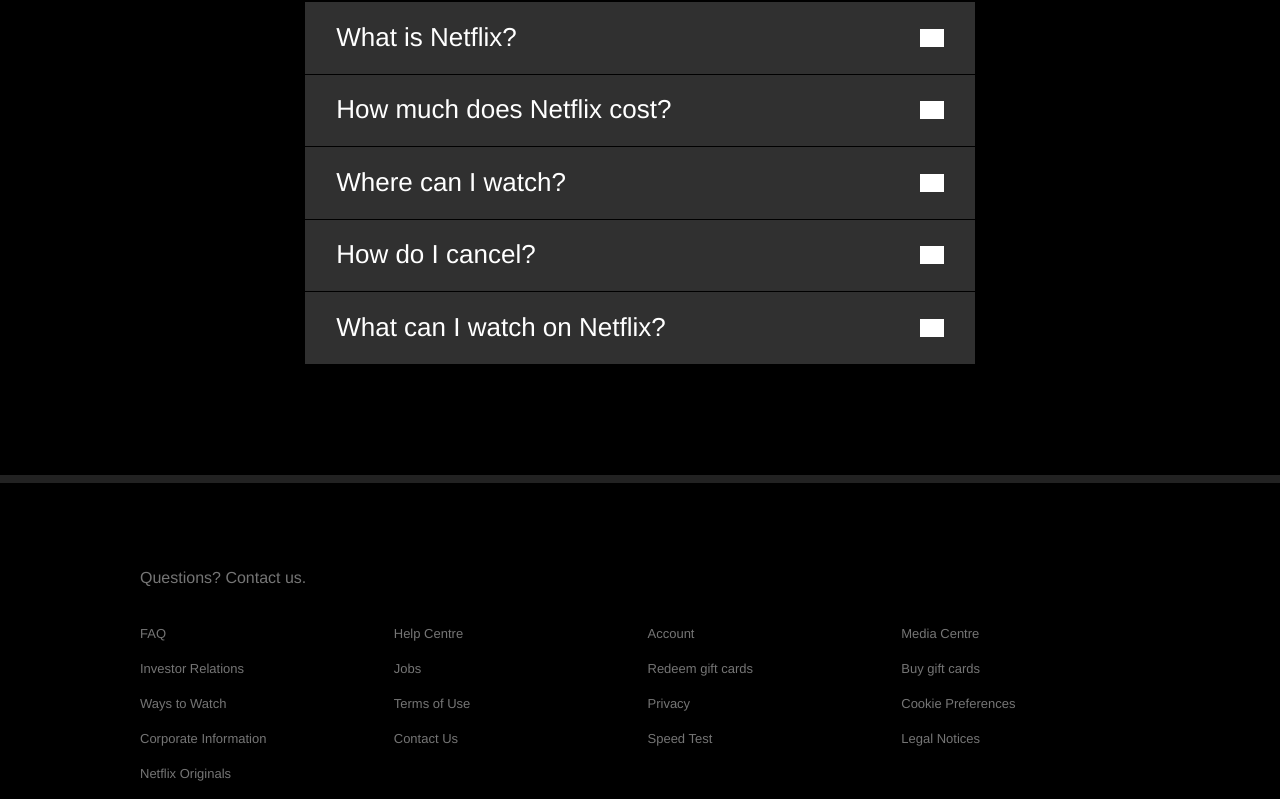
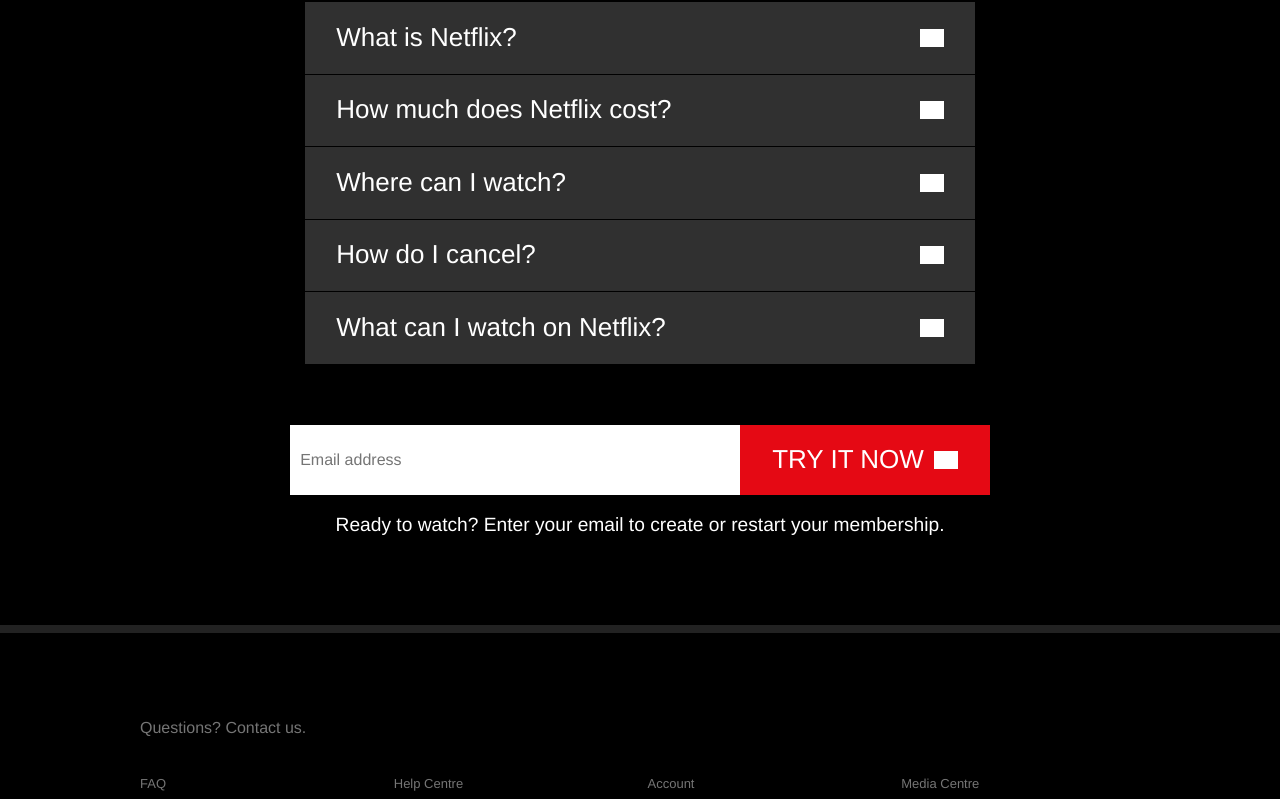
Before and after one commit to abejide001/movie-deck, a React (Create React App) app: page / in a window 1280 px wide. Shown: the part 1416-2215 px from the top of the page. Built offline with nearby package versions, Linux system fonts and the light colour scheme; grey boxes are pictures that could not be loaded.

Commit message:
implement constants #sarsmustend

```diff
--- a/src/App.js
+++ b/src/App.js
@@ -1,7 +1,9 @@
 import React from "react"
 import { FaqsContainer } from "./containers/faqs"
+import { BrowserRouter as Router, Switch, Route } from "react-router-dom"
 import { FooterContainer } from "./containers/footer"
 import { JumbotronContainer } from "./containers/jumbotron"
+import * as ROUTES from './constants/routes'
 
 export default function App() {
   return (
--- /dev/null
+++ b/src/components/opt-form/index.js
@@ -0,0 +1,27 @@
+
+import React from 'react';
+import { Container, Input, Break, Button, Text } from './styles/opt-form';
+
+export default function OptForm({ children, ...restProps }) {
+  return <Container {...restProps}>{children}</Container>;
+}
+
+OptForm.Input = function OptFormInput({ ...restProps }) {
+  return <Input {...restProps} />;
+};
+
+OptForm.Button = function OptFormButton({ children, ...restProps }) {
+  return (
+    <Button {...restProps}>
+      {children} <img src="/images/icons/chevron-right.png" alt="Try Now" />
+    </Button>
+  );
+};
+
+OptForm.Text = function OptFormText({ children, ...restProps }) {
+  return <Text {...restProps}>{children}</Text>;
+};
+
+OptForm.Break = function OptFormBreak({ ...restProps }) {
+  return <Break {...restProps} />;
+};
--- /dev/null
+++ b/src/components/opt-form/styles/opt-form.js
@@ -0,0 +1,68 @@
+import styled from 'styled-components/macro';
+
+export const Container = styled.div`
+  display: flex;
+  justify-content: center;
+  height: 100%;
+  margin-top: 20px;
+  flex-wrap: wrap;
+  @media (max-width: 1000px) {
+    flex-direction: column;
+    align-items: center;
+  }
+`;
+
+export const Input = styled.input`
+  max-width: 450px;
+  width: 100%;
+  border: 0;
+  padding: 10px;
+  height: 70px;
+  box-sizing: border-box;
+`;
+
+export const Break = styled.div`
+  flex-basis: 100%;
+  height: 0;
+`;
+
+export const Button = styled.button`
+  display: flex;
+  align-items: center;
+  height: 100%;
+  height: 70px;
+  background: #e50914;
+  color: white;
+  text-transform: uppercase;
+  padding: 0 32px;
+  font-size: 26px;
+  border: 0;
+  cursor: pointer;
+  img {
+    margin-left: 10px;
+    filter: brightness(0) invert(1);
+    width: 24px;
+    @media (max-width: 1000px) {
+      width: 16px;
+    }
+  }
+  &:hover {
+    background: #f40612;
+  }
+  @media (max-width: 1000px) {
+    height: 50px;
+    font-size: 16px;
+    margin-top: 20px;
+    font-weight: bold;
+  }
+`;
+
+export const Text = styled.p`
+  font-size: 19.2px;
+  color: white;
+  text-align: center;
+  @media (max-width: 600px) {
+    font-size: 16px;
+    line-height: 22px;
+  }
+`;
--- /dev/null
+++ b/src/constants/routes.js
@@ -0,0 +1,4 @@
+export const HOME = '/'
+export const BROWSE = '/browse'
+export const SIGN_UP = '/signup'
+export const SIGN_IN = '/signin'
--- a/src/containers/faqs.js
+++ b/src/containers/faqs.js
@@ -1,6 +1,7 @@
 
 import React from 'react';
 import { Accordion } from '../components';
+import OptForm from '../components/opt-form';
 import faqsData from '../fixtures/faqs';
 
 export function FaqsContainer() {
@@ -15,6 +16,12 @@
           </Accordion.Item>
         ))}
       </Accordion.Frame>
+      <OptForm>
+      <OptForm.Input placeholder="Email address" />
+        <OptForm.Button>Try it now</OptForm.Button>
+        <OptForm.Break />
+        <OptForm.Text>Ready to watch? Enter your email to create or restart your membership.</OptForm.Text>
+      </OptForm>
     </Accordion>
   );
 }
```
